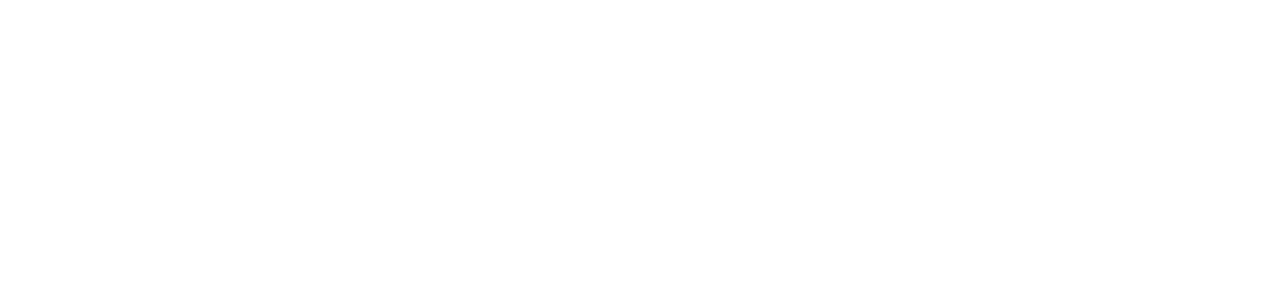
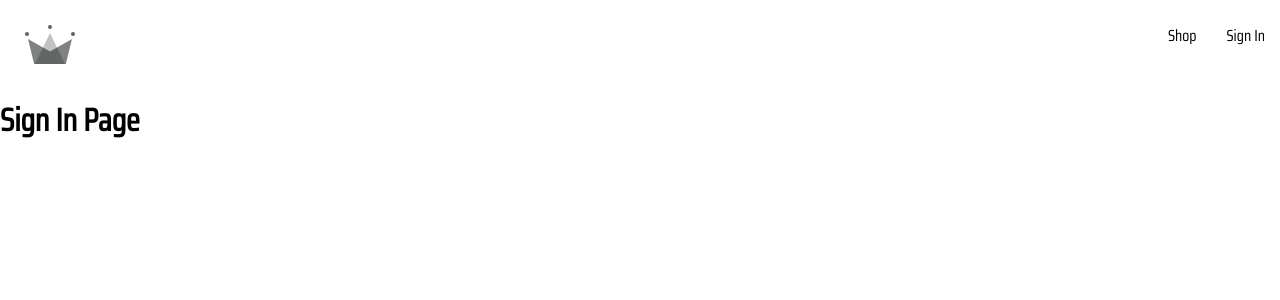
Before and after one commit to ZhangMYihua/crwn-clothing-v2, a React (Create React App) app: page /sign-in in a window 1280 px wide. Before the commit this address had no page. Shown: the top 300 px of the page. Built offline with nearby package versions, Linux system fonts and the light colour scheme.

Commit message:
added firebase

```diff
--- a/package.json
+++ b/package.json
@@ -6,6 +6,7 @@
     "@testing-library/jest-dom": "5.16.1",
     "@testing-library/react": "12.1.2",
     "@testing-library/user-event": "13.5.0",
+    "firebase": "^9.10.0",
     "react": "^17.0.2",
     "react-dom": "^17.0.2",
     "react-router-dom": "^6.4.1",
--- a/src/App.js
+++ b/src/App.js
@@ -1,6 +1,7 @@
 import { Routes, Route } from 'react-router-dom';
 import Nav from './routes/nav/Nav';
 import Home from './routes/home/Home';
+import SignIn from './routes/sign-in/SignIn';
 
 const Shop = () => {
   return <h1>I am the shop page</h1>;
@@ -11,6 +12,7 @@ const App = () => {
     <Routes>
       <Route path="/" element={<Nav />}>
         <Route index element={<Home />} />
+        <Route path="sign-in" element={<SignIn />} />
         <Route path="shop" element={<Shop />} />
       </Route>
     </Routes>
--- a/src/components/categories-container/CategoriesContainer.jsx
+++ b/src/components/categories-container/CategoriesContainer.jsx
@@ -1,5 +1,5 @@
 import React from 'react'
-import CategoryCard from '../category-item/CategoryCard';
+import CategoryCard from '../category-card/CategoryCard';
 import './categories-container.scss'
 
 export default function CategoriesContainer() {
@@ -32,9 +32,12 @@ export default function CategoriesContainer() {
   ];
   return (
    <div className="categories-container">
-      {categories.map(({ category: id, title, imageUrl }) => (
-        <CategoryCard key={id} imageUrl={imageUrl} title={title} />
-      ))}
+      {categories.map((category) => {
+        const {id, imageUrl, title} = category;
+        return (
+          <CategoryCard key={id} imageUrl={imageUrl} title={title} />
+        )
+      })}
     </div>
   )
 }
--- a/src/routes/home/Home.jsx
+++ b/src/routes/home/Home.jsx
@@ -1,11 +1,8 @@
 import CategoriesContainer from '../../components/categories-container/CategoriesContainer'
-
-import { Outlet } from 'react-router-dom';
 
 const Home = () => {
   return (
     <div>
-      <Outlet/>
       <CategoriesContainer />
   </div>
   );
--- a/src/routes/nav/Nav.jsx
+++ b/src/routes/nav/Nav.jsx
@@ -1,11 +1,10 @@
-import {Fragment} from 'react'
 import { Outlet, Link } from "react-router-dom";
 import './nav.scss'
 import {ReactComponent as CrwnLogo} from '../../assets/crown.svg'
 
 const Nav = () => {
   return (
-    <Fragment>
+    <>
       <div className='nav'>
         <Link className='logo-container' to='/'>
           <CrwnLogo className='logo'/>
@@ -14,10 +13,13 @@ const Nav = () => {
           <Link className='nav-link' to='/shop'>
             Shop
           </Link>
+          <Link className='nav-link' to='/sign-in'>
+            Sign In
+          </Link>
         </div>
       </div>
       <Outlet />
-    </Fragment>
+    </>
   );
 };
 
--- /dev/null
+++ b/src/routes/sign-in/SignIn.jsx
@@ -0,0 +1,11 @@
+import React from 'react'
+
+const SignIn = () => {
+  return (
+    <div>
+      <h1>Sign In Page</h1>
+    </div>
+  )
+}
+
+export default SignIn
```
Also changed, not shown: src/components/category-card/CategoryCard.jsx (renamed from src/components/category-item/CategoryCard.jsx), src/components/category-card/category-card.scss (renamed from src/components/category-item/category-card.scss), 1 other file (tests, documents, lock files or other folders).
